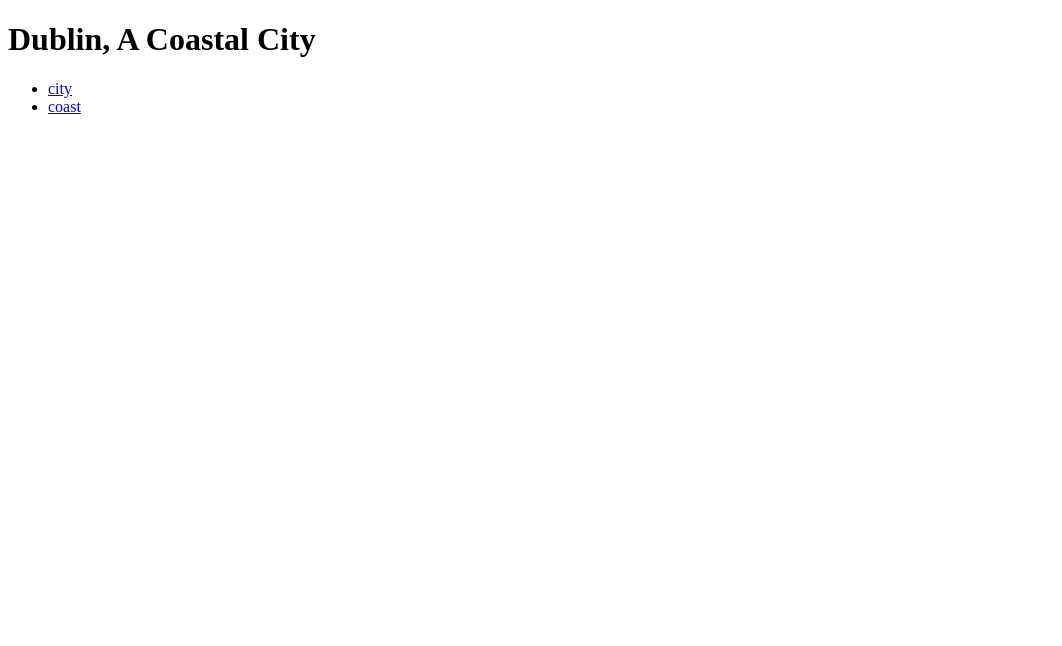
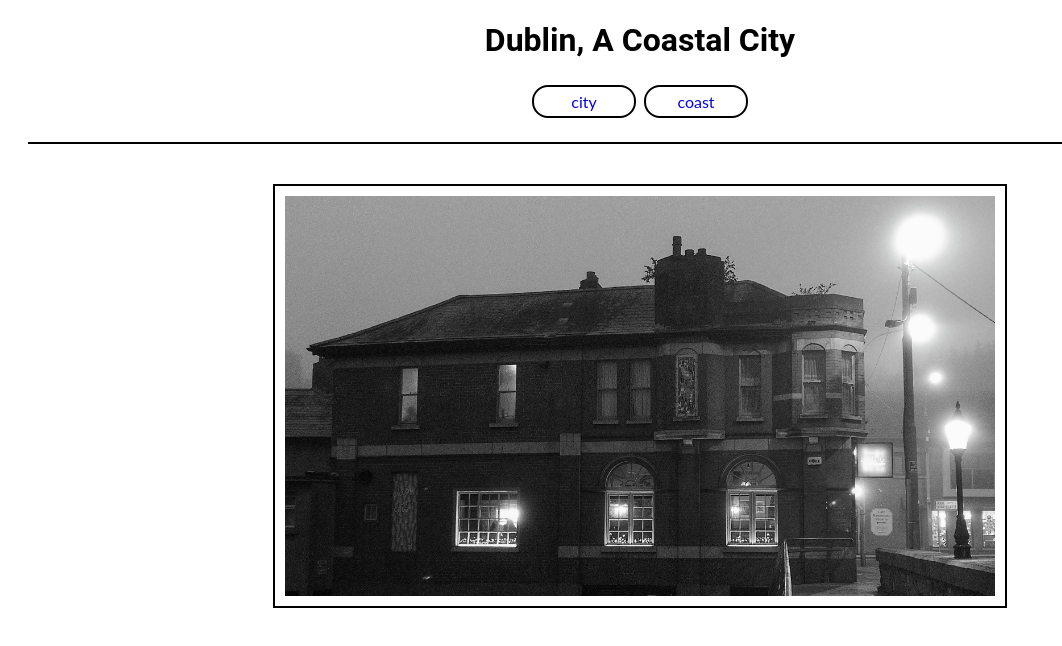
Before and after one commit to StephenB117/Gitpod-temp, a plain HTML site: page index.html in a window 1280 px wide. Shown: the whole page, without its empty margins (0-1062 px from the left). Drawn offline with Linux system fonts and the light colour scheme.

Commit message:
feat: added images to webpages

```diff
--- a/index.html
+++ b/index.html
@@ -3,6 +3,7 @@
 <head>
     <meta charset="UTF-8">
     <meta name="viewport" content="width=device-width, initial-scale=1.0">
+    <link rel="stylesheet" href="assets/css/style.css">
     <title>Dublin</title>
 </head>
 <body>
@@ -13,5 +14,10 @@
             <li><a href="coast.html">coast</a></li>
         </ul>
     </nav>
+    <section>
+        <figure>
+            <img src="assets/images/city.jpg" alt="A picture of dublin city">
+        </figure>
+    </section>
 </body>
 </html>
```
Also changed, not shown: coast.html (+5 -0 lines), assets/images/beach.jpg (added), assets/images/city.jpg (added).
